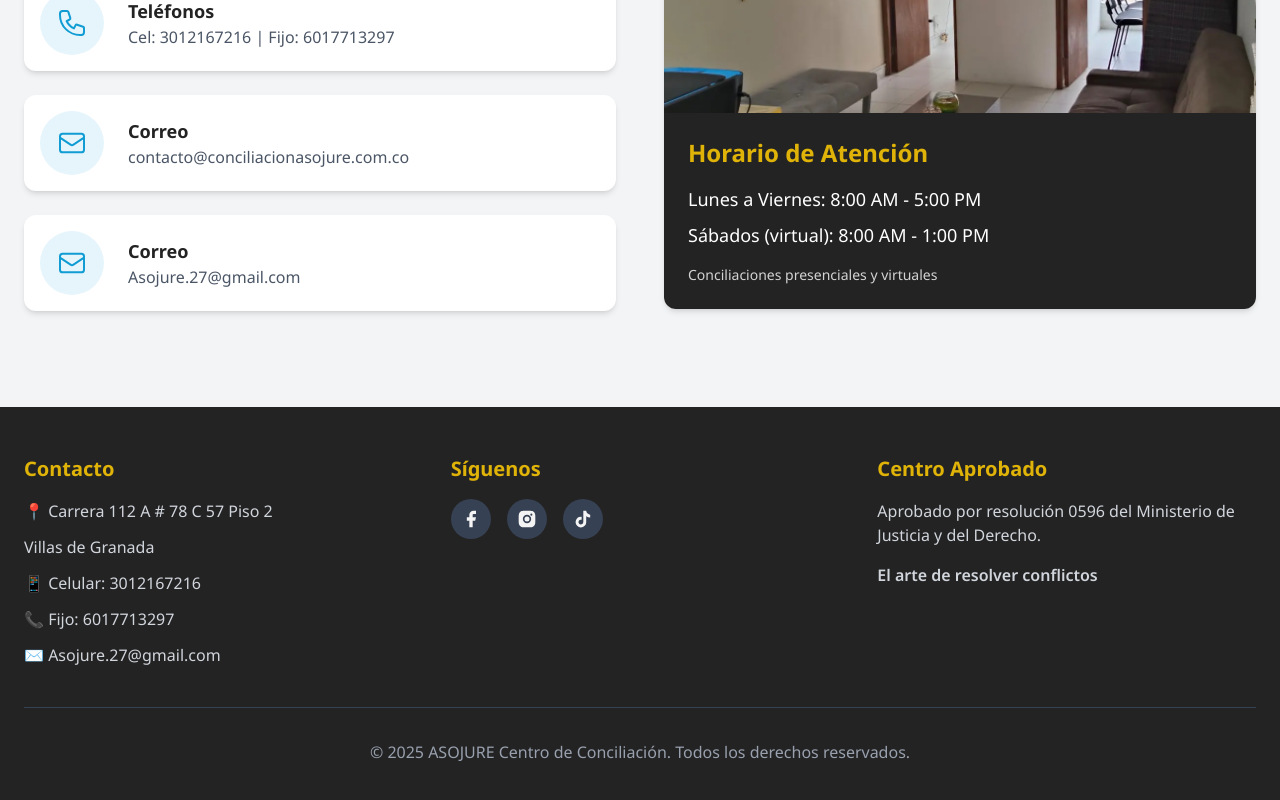
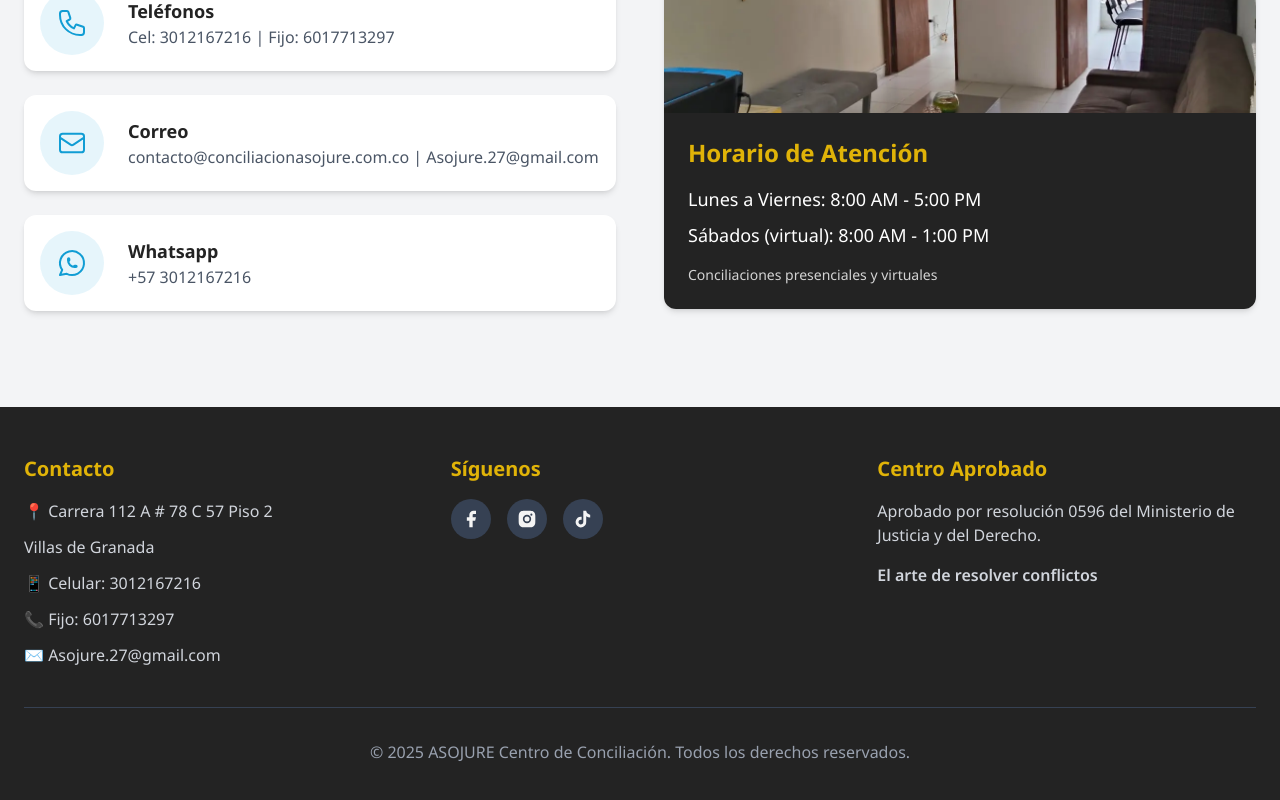
Before and after one commit to Asojure/asojure-website, a Vue app: page / in a window 1280 px wide. Shown: the part 2697-3497 px from the top of the page. Built offline with nearby package versions, Linux system fonts and the light colour scheme.

Commit message:
Added whatsapp card

```diff
--- a/src/components/sections/ContactSection.vue
+++ b/src/components/sections/ContactSection.vue
@@ -4,7 +4,7 @@
   import { IMAGES } from "@/constants";
 
   interface ContactInfo {
-    icon: string;
+    icon: string | string[];
     title: string;
     content: string;
     link?: string;
@@ -25,14 +25,17 @@
     {
       icon: "M3 8l7.89 5.26a2 2 0 002.22 0L21 8M5 19h14a2 2 0 002-2V7a2 2 0 00-2-2H5a2 2 0 00-2 2v10a2 2 0 002 2z",
       title: "Correo",
-      content: "contacto@conciliacionasojure.com.co",
+      content: "contacto@conciliacionasojure.com.co | Asojure.27@gmail.com",
       link: "mailto:contacto@conciliacionasojure.com.co",
     },
     {
-      icon: "M3 8l7.89 5.26a2 2 0 002.22 0L21 8M5 19h14a2 2 0 002-2V7a2 2 0 00-2-2H5a2 2 0 00-2 2v10a2 2 0 002 2z",
-      title: "Correo",
-      content: "Asojure.27@gmail.com",
-      link: "mailto:Asojure.27@gmail.com",
+      icon: [
+        "M3 21l1.65 -3.8a9 9 0 1 1 3.4 2.9l-5.05 .9",
+        "M9 10a.5 .5 0 0 0 1 0v-1a.5 .5 0 0 0 -1 0v1a5 5 0 0 0 5 5h1a.5 .5 0 0 0 0 -1h-1a.5 .5 0 0 0 0 1",
+      ],
+      title: "Whatsapp",
+      content: "+57 3012167216",
+      link: "https://wa.me/573012167216",
     },
   ];
 </script>
@@ -50,13 +53,30 @@
           <div
             class="w-16 h-16 bg-brand-blue/10 rounded-full flex items-center justify-center mr-6"
           >
-            <svg class="w-8 h-8 text-brand-blue" fill="none" stroke="currentColor" viewBox="0 0 24 24">
+            <svg
+              class="w-8 h-8 text-brand-blue"
+              fill="none"
+              stroke="currentColor"
+              viewBox="0 0 24 24"
+            >
               <path
+                v-if="typeof info.icon === 'string'"
                 stroke-linecap="round"
                 stroke-linejoin="round"
                 stroke-width="1.5"
                 :d="info.icon"
               />
+
+              <template v-else-if="Array.isArray(info.icon)">
+                <path
+                  v-for="(icon, index) in info.icon"
+                  :key="index"
+                  stroke-linecap="round"
+                  stroke-linejoin="round"
+                  stroke-width="1.5"
+                  :d="icon"
+                />
+              </template>
             </svg>
           </div>
           <div>
@@ -76,11 +96,7 @@
       <!-- Image and Schedule -->
       <div class="space-y-6">
         <Card class="overflow-hidden">
-          <img
-            :src="IMAGES.CONTACT"
-            alt="Oficina de Asojure"
-            class="w-full h-64 object-cover"
-          />
+          <img :src="IMAGES.CONTACT" alt="Oficina de Asojure" class="w-full h-64 object-cover" />
           <div class="p-6 bg-brand-dark text-white">
             <h3 class="text-2xl font-bold mb-4 text-brand-yellow">Horario de Atención</h3>
             <p class="text-lg mb-2">Lunes a Viernes: 8:00 AM - 5:00 PM</p>
```
